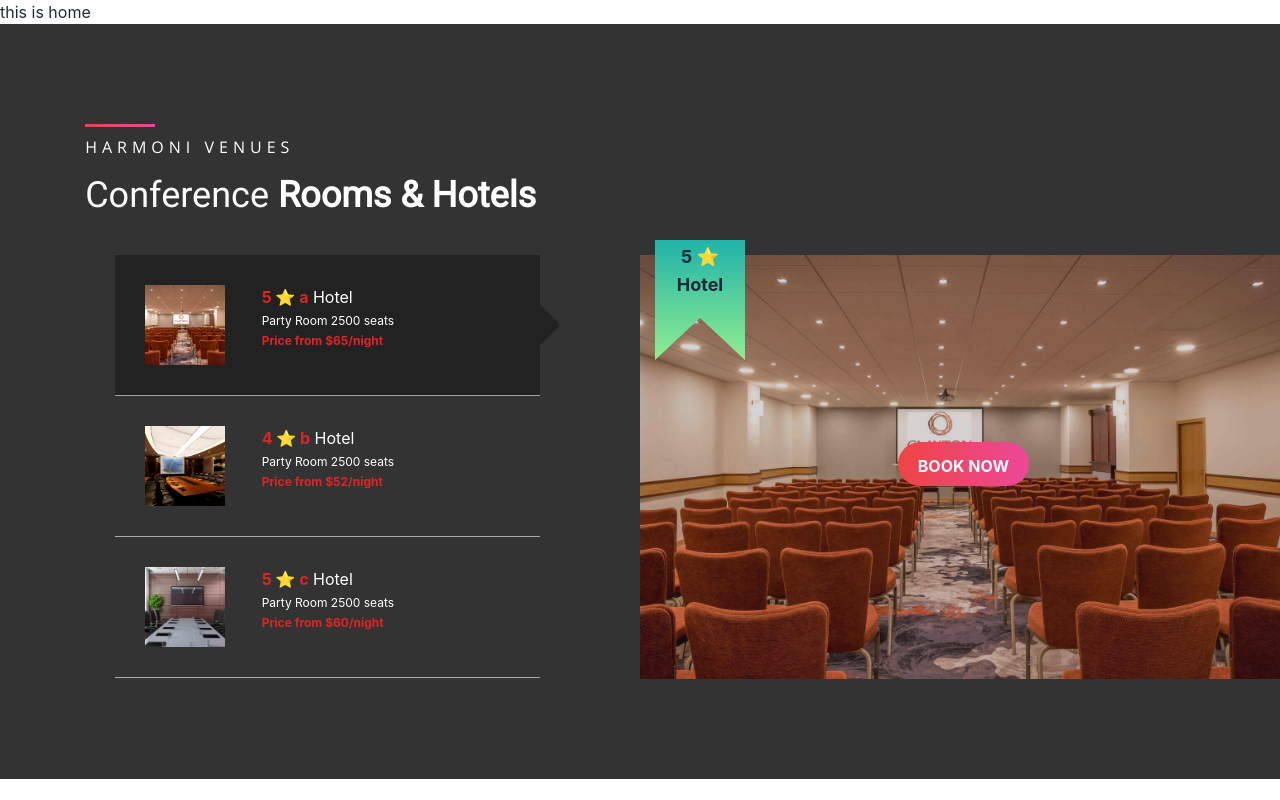
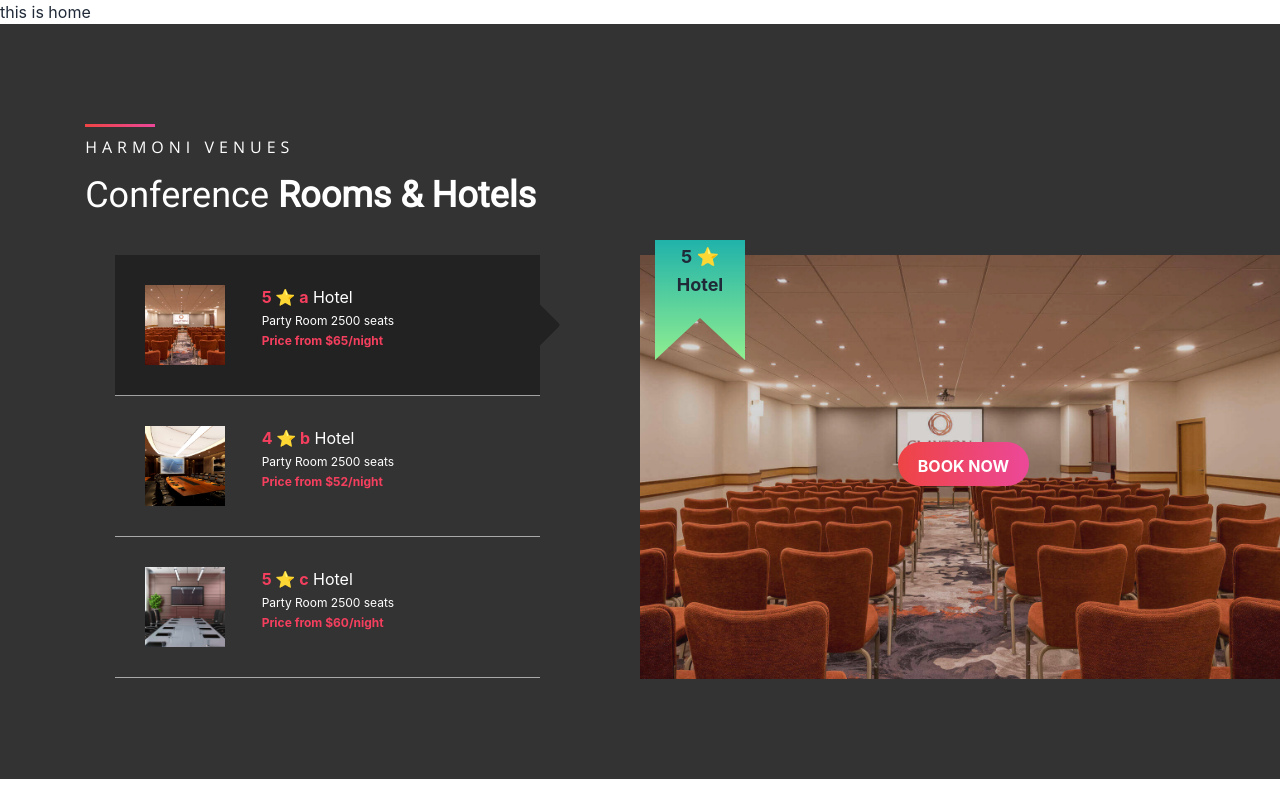
Before and after one commit to team-binarybrains/eventy-clientsite, a React (Create React App) app: page / in a window 1280 px wide. Built offline with nearby package versions, Linux system fonts and the light colour scheme.

Commit message:
text color changed and blur adjusted

```diff
--- a/src/Components/Home/Venues/Venues.js
+++ b/src/Components/Home/Venues/Venues.js
@@ -32,9 +32,9 @@ const Venues = () => {
                             return <div className={`h-[141px] max-w-[424.4px] mr-[30px] p-[30px] flex items-start gap-[10%] text-white whitespace-pre cursor-pointer ${venue.id===select.id && styles.selected} `} key={venue.id} onClick={() => selection(venue)}>
                                 <img className='h-[80px] max-w-[80px] object-cover overflow-hidden' src={venue?.img} alt="" />
                                 <div className='space-y-1 shrink'>
-                                    <h5 className=''><span className='text-red-600 font-bold'>{`${venue?.star} ⭐ ${venue?.venueName}`}</span> Hotel</h5>
+                                    <h5 className=''><span className='text-rose-500 font-bold'>{`${venue?.star} ⭐ ${venue?.venueName}`}</span> Hotel</h5>
                                     <h6 className='text-xs'>{`Party Room ${venue?.seats} seats`}</h6>
-                                    <h6 className='text-red-600 font-bold text-xs'>{`Price from $${venue?.price}/night`}</h6>
+                                    <h6 className='text-rose-500 font-bold text-xs'>{`Price from $${venue?.price}/night`}</h6>
                                 </div>
                             </div>
                         })
--- a/src/Components/Home/Venues/venue.module.css
+++ b/src/Components/Home/Venues/venue.module.css
@@ -49,7 +49,7 @@
 
 .highlight:hover .child:not(:hover){
     transition: filter 0.3s ;
-    filter: blur(3.5px);
+    filter: blur(2.5px);
 }
 
 .batch{
```
